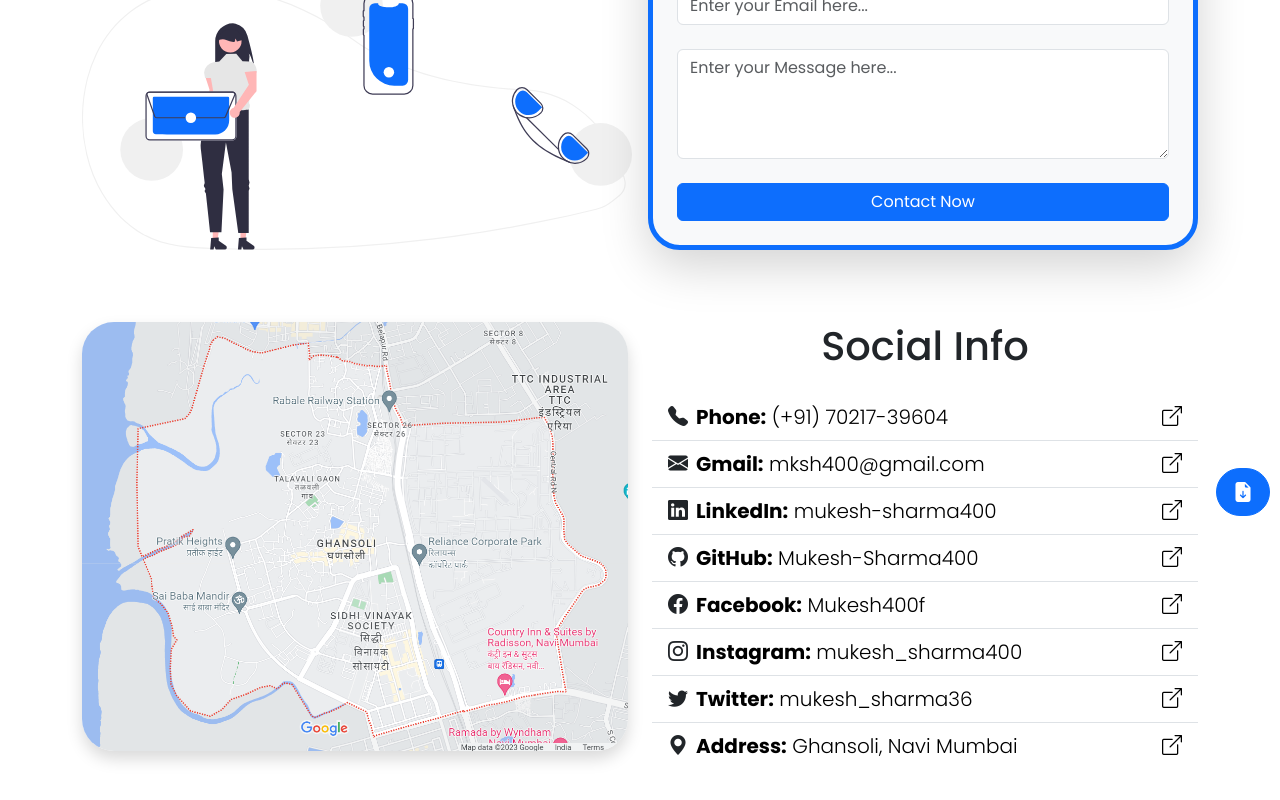
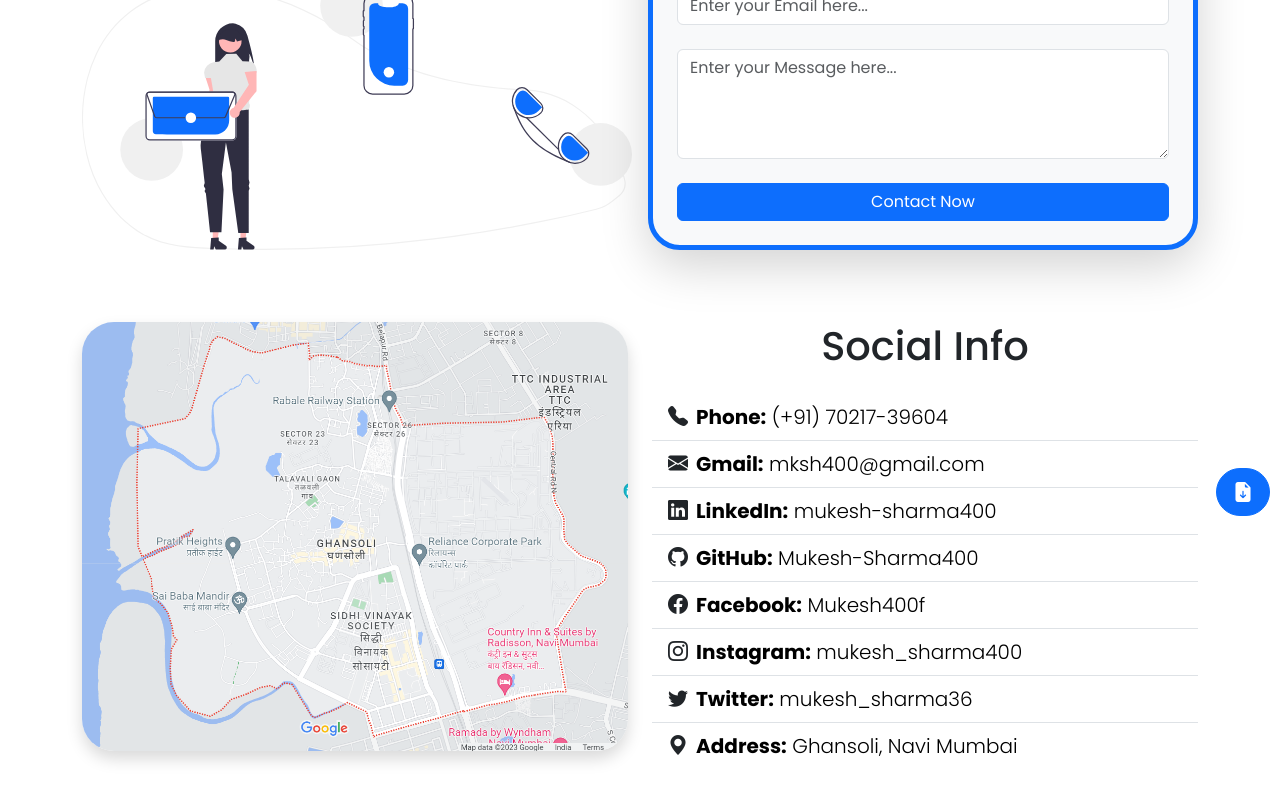
Before and after one commit to Mukesh-Sharma400/Portfolio, a React (Create React App) app: page /contact in a window 1280 px wide. Shown: the part 274-1074 px from the top of the page. Built offline with nearby package versions, Linux system fonts and the light colour scheme.

Commit message:
goto icon removed

```diff
--- a/src/pages/Contact.js
+++ b/src/pages/Contact.js
@@ -111,9 +111,6 @@ const Contact = () => {
                   >
                     <i className="bi bi-telephone-fill text-dark me-2"></i>
                     <span className="fw-bold">Phone:</span> (+91) 70217-39604{" "}
-                    <span className="float-end">
-                      <i className="bi bi-box-arrow-up-right"></i>
-                    </span>
                   </a>
                 </li>
                 <li className="list-group-item">
@@ -125,9 +122,6 @@ const Contact = () => {
                   >
                     <i className="bi bi-envelope-fill text-dark me-2"></i>
                     <span className="fw-bold">Gmail:</span> mksh400@gmail.com
-                    <span className="float-end">
-                      <i className="bi bi-box-arrow-up-right"></i>
-                    </span>
                   </a>
                 </li>
                 <li className="list-group-item">
@@ -139,9 +133,6 @@ const Contact = () => {
                   >
                     <i className="bi bi-linkedin text-dark me-2"></i>
                     <span className="fw-bold">LinkedIn:</span> mukesh-sharma400
-                    <span className="float-end">
-                      <i className="bi bi-box-arrow-up-right"></i>
-                    </span>
                   </a>
                 </li>
                 <li className="list-group-item">
@@ -153,9 +144,6 @@ const Contact = () => {
                   >
                     <i className="bi bi-github text-dark me-2"></i>
                     <span className="fw-bold">GitHub:</span> Mukesh-Sharma400
-                    <span className="float-end">
-                      <i className="bi bi-box-arrow-up-right"></i>
-                    </span>
                   </a>
                 </li>
                 <li className="list-group-item">
@@ -167,9 +155,6 @@ const Contact = () => {
                   >
                     <i className="bi bi-facebook text-dark me-2"></i>
                     <span className="fw-bold">Facebook:</span> Mukesh400f
-                    <span className="float-end">
-                      <i className="bi bi-box-arrow-up-right"></i>
-                    </span>
                   </a>
                 </li>
                 <li className="list-group-item">
@@ -181,9 +166,6 @@ const Contact = () => {
                   >
                     <i className="bi bi-instagram text-dark me-2"></i>
                     <span className="fw-bold">Instagram:</span> mukesh_sharma400
-                    <span className="float-end">
-                      <i className="bi bi-box-arrow-up-right"></i>
-                    </span>
                   </a>
                 </li>
                 <li className="list-group-item">
@@ -195,9 +177,6 @@ const Contact = () => {
                   >
                     <i className="bi bi-twitter text-dark me-2"></i>
                     <span className="fw-bold">Twitter:</span> mukesh_sharma36
-                    <span className="float-end">
-                      <i className="bi bi-box-arrow-up-right"></i>
-                    </span>
                   </a>
                 </li>
                 <li className="list-group-item">
@@ -210,9 +189,6 @@ const Contact = () => {
                     <i className="bi bi-geo-alt-fill text-dark me-2"></i>
                     <span className="fw-bold">Address:</span> Ghansoli, Navi
                     Mumbai{" "}
-                    <span className="float-end">
-                      <i className="bi bi-box-arrow-up-right"></i>
-                    </span>
                   </a>
                 </li>
               </ul>
```
